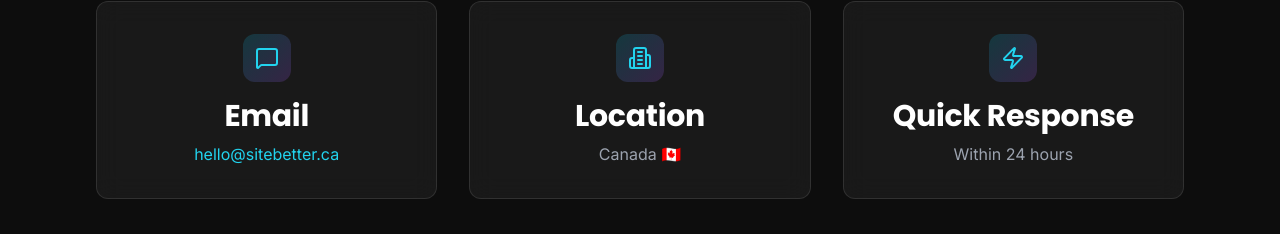
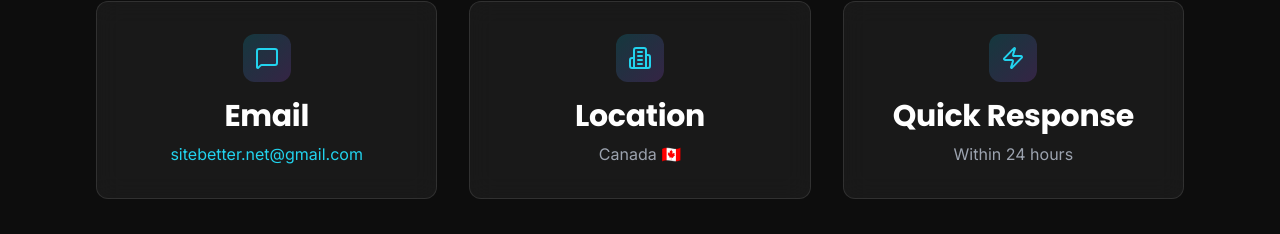
Before and after one commit to joseph899patrick-netizen/flightclub, a React (Vite) app: page / in a window 1280 px wide. Shown: the part 5664-5898 px from the top of the page. Built offline with nearby package versions, Linux system fonts and the light colour scheme.

Commit message:
completionId: cgen-5bcc06e5d55a43a69eeebf57675f1040
cgen-5bcc06e5d55a43a69eeebf57675f1040

```diff
--- a/client/pages/Index.tsx
+++ b/client/pages/Index.tsx
@@ -487,10 +487,10 @@ export default function Index() {
             </div>
             <h3 className="font-bold text-white mb-2">Email</h3>
             <a
-              href="mailto:hello@sitebetter.ca"
+              href="mailto:sitebetter.net@gmail.com"
               className="text-cyan-400 hover:text-cyan-300 transition-colors"
             >
-              hello@sitebetter.ca
+              sitebetter.net@gmail.com
             </a>
           </div>
 
```
